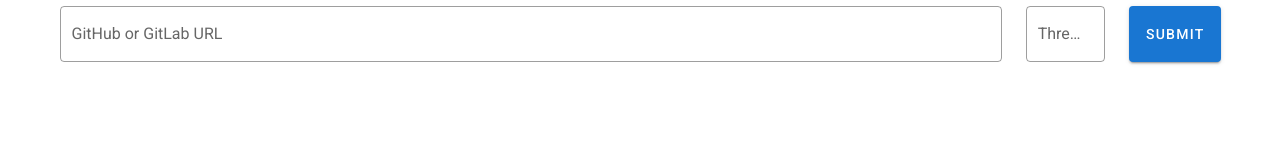
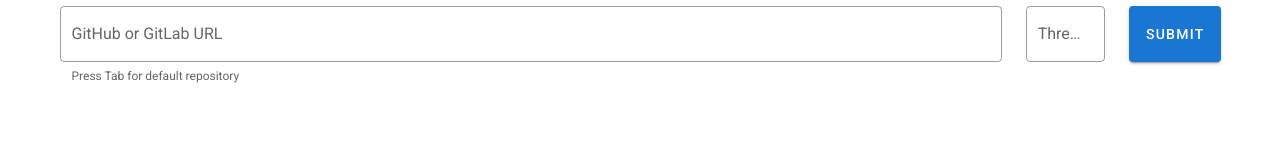
Before and after one commit to SoftwareUnderstanding/SOMEF-Vider, a Vue app in the folder client/: page /#/ in a window 1280 px wide. Shown: the part 134-294 px from the top of the page. Built offline with nearby package versions, Linux system fonts and the light colour scheme.

Commit message:
Tab to display default repository just worked in Firefox. Label with tip. Fixed #41

```diff
--- a/client/src/components/SomefForm.vue
+++ b/client/src/components/SomefForm.vue
@@ -12,6 +12,8 @@
             required
             label="GitHub or GitLab URL"
             @keydown="autocomplete"
+            hint="Press Tab for default repository"
+            persistent-hint
         >
         </v-text-field>
       </v-col>
@@ -79,8 +81,9 @@
       }
     },
     autocomplete(keydown){
+      console.log('autocomplete')
       if(keydown.key === "Tab") {
-        switch (keydown.explicitOriginalTarget.id){
+        switch (keydown.target.id){
           case 'url-input':
             if(this.url === null || this.url === ""){
               this.url = "https://github.com/KnowledgeCaptureAndDiscovery/somef/"
```
Also changed, not shown: 1 other file (tests, documents, lock files or other folders).
